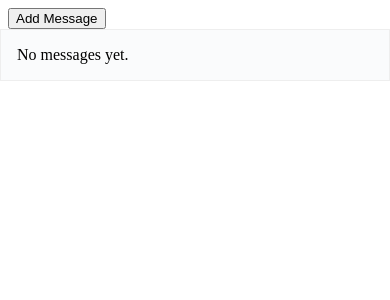
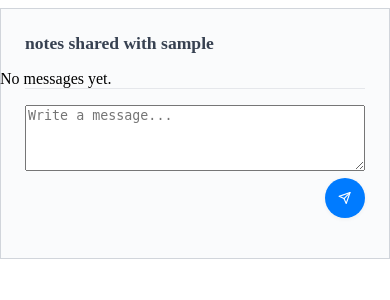
Before and after one commit to pirate-baby/opensailor, a Django app: template app/webapp/templates/webapp/components/editable_note.html in a window 390 px wide. Shown: the top 300 px of the page. Run offline with Django 5.2, Linux system fonts and the light colour scheme; the template is opened without the code that fills it: most values are stand-ins (such as "Sample title", 1, 10 or a date in 2020).

Commit message:
mostly there

```diff
--- a/app/webapp/templates/webapp/components/editable_note.html
+++ b/app/webapp/templates/webapp/components/editable_note.html
@@ -5,18 +5,22 @@
 
 
 {# Slack-style vessel note messages component #}
-<div class="note-messages-component">
-  <!-- Add Message Button and Form (JS swap) -->
-  <div id="add-message-form-container">
-    <button id="add-message-btn"
-            class="btn btn-primary mb-2"
-            onclick="showAddMessageForm()">
-      Add Message
-    </button>
+<div class="note-messages-component" style="border: 1.5px solid #d1d5db; border-radius: 10px; background: #fafbfc; padding: 1.5rem; margin-bottom: 2rem;">
+  <!-- Note Title -->
+  <div class="note-title" style="font-size: 1.1em; font-weight: 600; color: #374151; margin-bottom: 1rem;">
+    {% with shared_users=note.shared_with.all %}
+      {% if shared_users|length == 0 %}
+        your private notes
+      {% else %}
+        notes shared with
+        {% for user in shared_users %}
+          {{ user.username }}{% if not forloop.last and forloop.revcounter == 2 %} & {% elif not forloop.last %}, {% endif %}
+        {% endfor %}
+      {% endif %}
+    {% endwith %}
   </div>
-
   <!-- Messages Scroll -->
-  <div class="messages-scroll" style="max-height: 400px; overflow-y: auto; border: 1px solid #eee; border-radius: 6px; padding: 1rem; background: #fafbfc;">
+  <div class="messages-scroll" id="messages-scroll-{{ note.id }}" style="max-height: 400px; overflow-y: auto; border: none !important; border-radius: 8px 8px 0 0 !important; margin-bottom: 0;">
     {% for message in note.messages.all %}
       <div id="vessel-note-message-{{ message.id }}" class="message-item mb-3 p-2" style="border-bottom: 1px solid #e0e0e0; margin-bottom: 1rem; padding: 0.5rem;">
         <div style="display: flex; align-items: center; margin-bottom: 0.25rem;">
@@ -37,20 +41,30 @@
             <span class="rendered-markdown"></span>
           {% endif %}
         </div>
-        <div style="margin-top: 0.25rem;">
-          <button class="note-action-btn" style="background: none; border: none; color: #007bff; font-size: 0.95em; margin-right: 0.5rem; cursor: pointer; padding: 0;"
-                  data-message-id="{{ message.id }}"
-                  onclick="showAddMessageForm(generateReplyPrefill(this.getAttribute('data-message-id'))); return false;">
+        <div class="message-actions">
+          <button class="note-action-btn message-action-btn" data-message-id="{{ message.id }}"
+                  >
             <span class="action-label">Reply</span>
           </button>
           {% if message.user == request.user %}
-            <button class="note-action-btn" style="background: none; border: none; color: #007bff; font-size: 0.95em; cursor: pointer; padding: 0;" onclick="startInlineEdit({{ message.id }})"><span class="action-label">Edit</span></button>
+            <button class="note-action-btn message-action-btn" onclick="startInlineEdit({{ message.id }})"><span class="action-label">Edit</span></button>
           {% endif %}
         </div>
       </div>
     {% empty %}
       <div class="text-muted">No messages yet.</div>
     {% endfor %}
+  </div>
+  <!-- Add Message Form (always visible) -->
+  <div id="add-message-form-container" style="border-top: 1px solid #e5e7eb; padding-top: 1rem; margin-top: 0;">
+    <form id="add-message-form-{{ note.id }}" onsubmit="submitAddMessage(event, {{ note.id }})">
+      <textarea id="add-message-content-{{ note.id }}" class="form-control" style="width: 100%; min-height: 4em; resize: vertical; margin-bottom: 0.5em;" rows="4" placeholder="Write a message..."></textarea>
+      <div style="display: flex; justify-content: flex-end; align-items: center;">
+        <button type="submit" class="note-action-btn" style="background: #007bff; color: white; border-radius: 50%; width: 40px; height: 40px; display: flex; align-items: center; justify-content: center; box-shadow: 0 1px 4px rgba(0,0,0,0.06); font-size: 1.2em; transition: background 0.2s;">
+          <svg xmlns="http://www.w3.org/2000/svg" width="22" height="22" viewBox="0 0 24 24" fill="none" stroke="currentColor" stroke-width="2" stroke-linecap="round" stroke-linejoin="round"><line x1="22" y1="2" x2="11" y2="13"></line><polygon points="22 2 15 22 11 13 2 9 22 2"></polygon></svg>
+        </button>
+      </div>
+    </form>
   </div>
 </div>
 
@@ -84,10 +98,20 @@ function renderAllMarkdownMessages() {
   });
 }
 
-document.addEventListener('DOMContentLoaded', renderAllMarkdownMessages);
+document.addEventListener('DOMContentLoaded', function() {
+  renderAllMarkdownMessages();
+  scrollMessagesToBottom();
+});
 document.body.addEventListener('htmx:afterSwap', function(evt) {
   renderAllMarkdownMessages();
+  scrollMessagesToBottom();
 });
+
+function scrollMessagesToBottom() {
+  document.querySelectorAll('.messages-scroll').forEach(function(scroll) {
+    scroll.scrollTop = scroll.scrollHeight;
+  });
+}
 
 function startInlineEdit(id) {
   const msgDiv = document.getElementById('message-body-' + id);
@@ -150,6 +174,7 @@ function saveInlineEdit(id) {
     }
     // Re-render markdown if needed
     renderAllMarkdownMessages();
+    scrollMessagesToBottom();
   });
 }
 
@@ -169,56 +194,6 @@ function getCookie(name) {
   return cookieValue;
 }
 
-function showAddMessageForm(prefill = '') {
-  const container = document.getElementById('add-message-form-container');
-  container.innerHTML = `
-    <form id="add-message-form" onsubmit="submitAddMessage(event)">
-      <textarea id="add-message-content" class="form-control" style="width: 100%; min-height: 4em; resize: vertical; margin-bottom: 0.5em;" rows="4" placeholder="Write a message...">${prefill}</textarea>
-      <div>
-        <button type="submit" class="note-action-btn" style="margin-right: 0.5em;">Send</button>
-        <button type="button" class="note-action-btn" onclick="cancelAddMessageForm()">Cancel</button>
-      </div>
-    </form>
-  `;
-  document.getElementById('add-message-content').focus();
-}
-
-function cancelAddMessageForm() {
-  const container = document.getElementById('add-message-form-container');
-  container.innerHTML = `
-    <button id="add-message-btn"
-            class="btn btn-primary mb-2"
-            onclick="showAddMessageForm()">
-      Add Message
-    </button>
-  `;
-}
-
-function submitAddMessage(event) {
-  event.preventDefault();
-  const textarea = document.getElementById('add-message-content');
-  let content = textarea.value.replace(/\r\n/g, '\n').replace(/\r/g, '\n').trim();
-  content = content.replace(/>/g, '&gt;');
-  if (!content) return;
-  const noteId = {{ note.id }};
-  fetch(`/vessels/note/${noteId}/message/add/`, {
-    method: 'POST',
-    headers: {
-      'X-Requested-With': 'XMLHttpRequest',
-      'X-CSRFToken': getCookie('csrftoken'),
-    },
-    body: new URLSearchParams({ content })
-  })
-  .then(response => response.text())
-  .then(html => {
-    // Insert new message at the end
-    const scroll = document.querySelector('.messages-scroll');
-    scroll.insertAdjacentHTML('beforeend', html);
-    cancelAddMessageForm();
-    renderAllMarkdownMessages();
-  });
-}
-
 function generateReplyPrefill(messageId) {
   const msgDiv = document.getElementById('message-body-' + messageId);
   const raw = msgDiv ? (msgDiv.getAttribute('data-raw') || '') : '';
@@ -227,6 +202,30 @@ function generateReplyPrefill(messageId) {
   // Escape > in quote
   quote = quote.replace(/^/gm, '> ');
   return `[View original message](#vessel-note-message-${messageId})\n\n${quote}\n\n\n`;
+}
+
+function submitAddMessage(event, noteId) {
+  event.preventDefault();
+  var textarea = document.getElementById('add-message-content-' + noteId);
+  var content = textarea.value.replace(/\r\n/g, '\n').replace(/\r/g, '\n').trim();
+  if (!content) return;
+  fetch(`/vessels/note/${noteId}/add_message/save/`, {
+    method: 'POST',
+    headers: {
+      'X-Requested-With': 'XMLHttpRequest',
+      'X-CSRFToken': getCookie('csrftoken'),
+    },
+    body: new URLSearchParams({ content: content })
+  })
+  .then(function(response) { return response.text(); })
+  .then(function(html) {
+    // Insert new message at the end
+    var scroll = document.getElementById('messages-scroll-' + noteId);
+    scroll.insertAdjacentHTML('beforeend', html);
+    textarea.value = '';
+    renderAllMarkdownMessages();
+    scrollMessagesToBottom();
+  });
 }
 
 </script>
@@ -269,6 +268,18 @@ function generateReplyPrefill(messageId) {
 }
 
 @media (max-width: 600px) {
+  .note-messages-component {
+    width: 100vw !important;
+    left: 50%;
+    right: 0;
+    margin-left: -50vw;
+    border-radius: 0 !important;
+    max-width: 100vw !important;
+    position: relative;
+    box-sizing: border-box;
+    padding-left: 0.5rem;
+    padding-right: 0.5rem;
+  }
   .messages-scroll {
     width: 100vw !important;
     left: 50%;
@@ -288,4 +299,59 @@ function generateReplyPrefill(messageId) {
 .username-other-user {
   color: #00bcd4; /* Project aqua */
 }
+
+/* Visually connect message history and add form */
+.note-messages-component {
+  border: 1.5px solid #d1d5db;
+  border-radius: 10px;
+  background: #fafbfc;
+  padding: 1.5rem;
+  margin-bottom: 2rem;
+}
+.messages-scroll {
+  border: none !important;
+  border-radius: 8px 8px 0 0 !important;
+  margin-bottom: 0;
+}
+#add-message-form-container {
+  border-top: 1px solid #e5e7eb;
+  padding-top: 1rem;
+  margin-top: 0;
+}
+
+.message-actions {
+  display: flex;
+  gap: 0.25em;
+  justify-content: flex-end;
+  align-items: flex-end;
+  margin-top: 0.5em;
+  font-size: 0.78em;
+  opacity: 0.7;
+}
+.message-action-btn {
+  background: none !important;
+  border: none !important;
+  color: #007bff !important;
+  font-size: 0.78em !important;
+  padding: 0 0.3em !important;
+  margin: 0 !important;
+  box-shadow: none !important;
+  cursor: pointer;
+  transition: color 0.15s;
+}
+.message-action-btn:hover, .message-action-btn:focus {
+  color: #0056b3 !important;
+  background: none !important;
+  text-decoration: underline;
+}
+
+.message-body blockquote {
+  border-left: 3px solid #bcdff1;
+  background: #f4fafd;
+  color: #555;
+  margin: 0.5em 0;
+  padding: 0.5em 1em;
+  border-radius: 4px;
+  font-style: italic;
+}
 </style>
```
